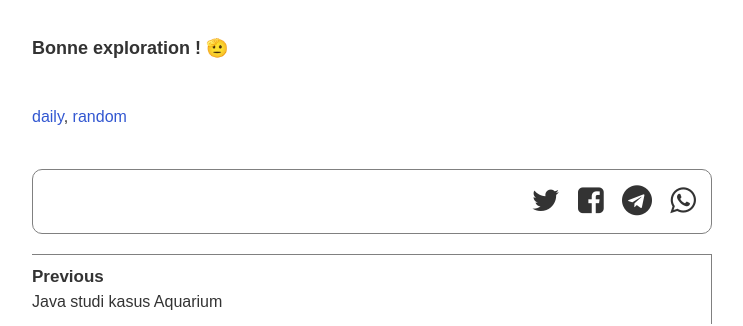
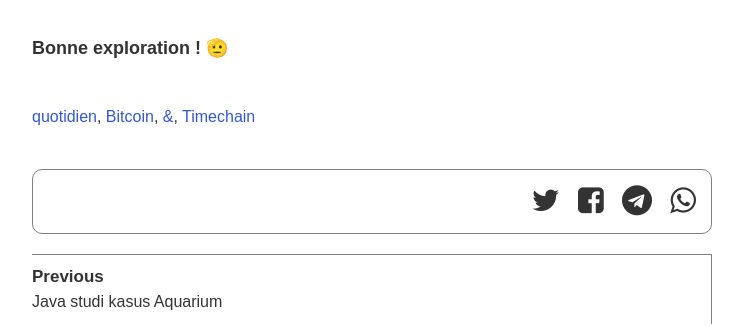
Before and after one commit to aliifam/jdox, a Jekyll site: the page built from _posts/2023-07-12-Hello-World.md, in a window 1280 px wide. Shown: the part 1877-2203 px from the top of the page, without its empty margins (268-1011 px from the left). Built offline with Jekyll 4.4.1, drawn with Linux system fonts in a browser that asks for light colours; some web fonts are replaced.

Commit message:
deploy theme

```diff
--- a/_posts/2023-07-12-Hello-World.md
+++ b/_posts/2023-07-12-Hello-World.md
@@ -2,7 +2,7 @@
 layout: post
 title: Hello World!
 description: Chroniques du Dark Web, Cryptographie & la révolution Bitcoin.
-tags: daily random
+tags: quotidien Bitcoin & Timechain
 image: https://res.cloudinary.com/notee/image/upload/v1640412430/notes/hello-world.jpg
 thumb: https://res.cloudinary.com/notee/image/upload/v1640412430/notes/hello-world.webp
 ---
```
